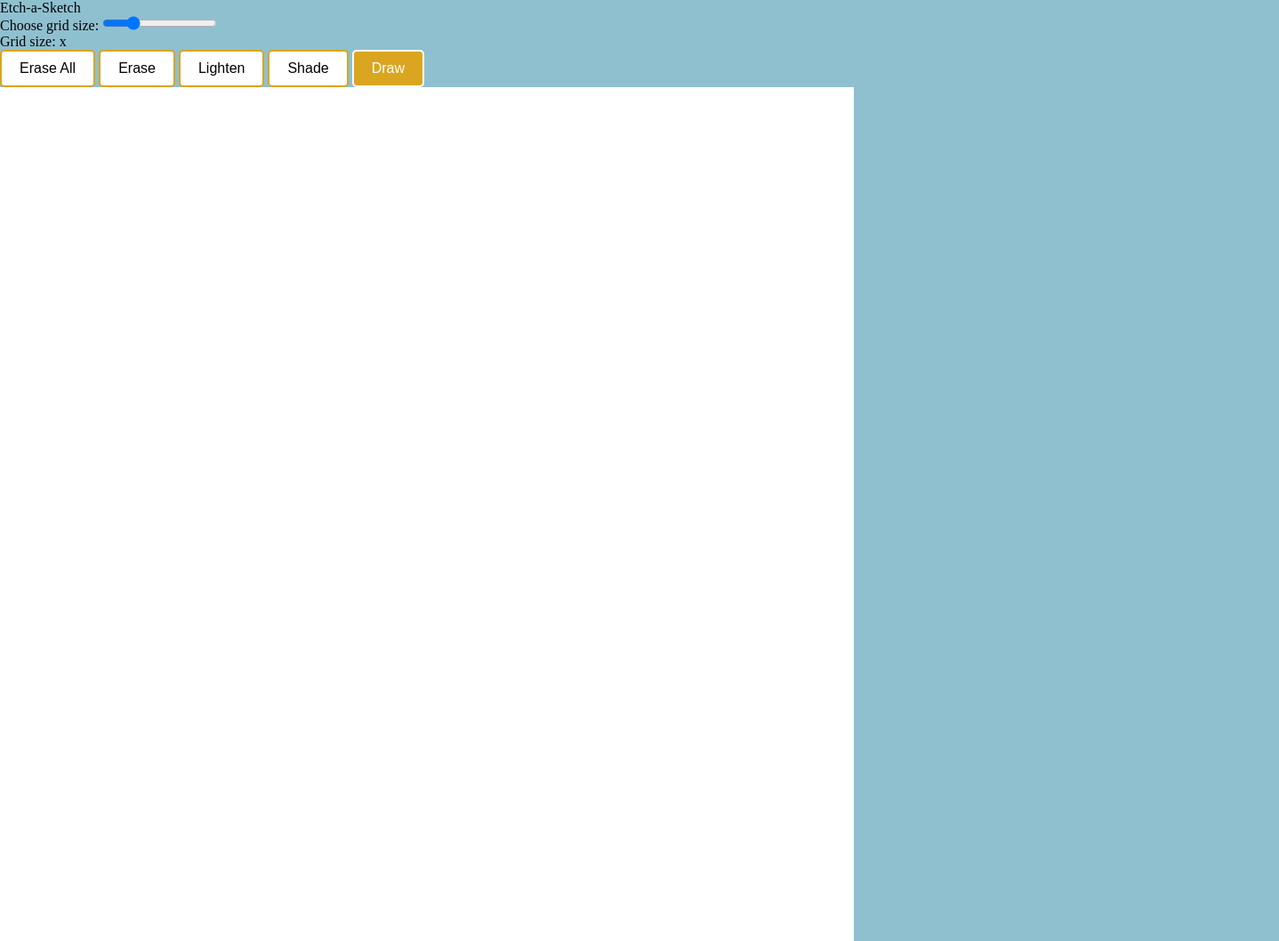
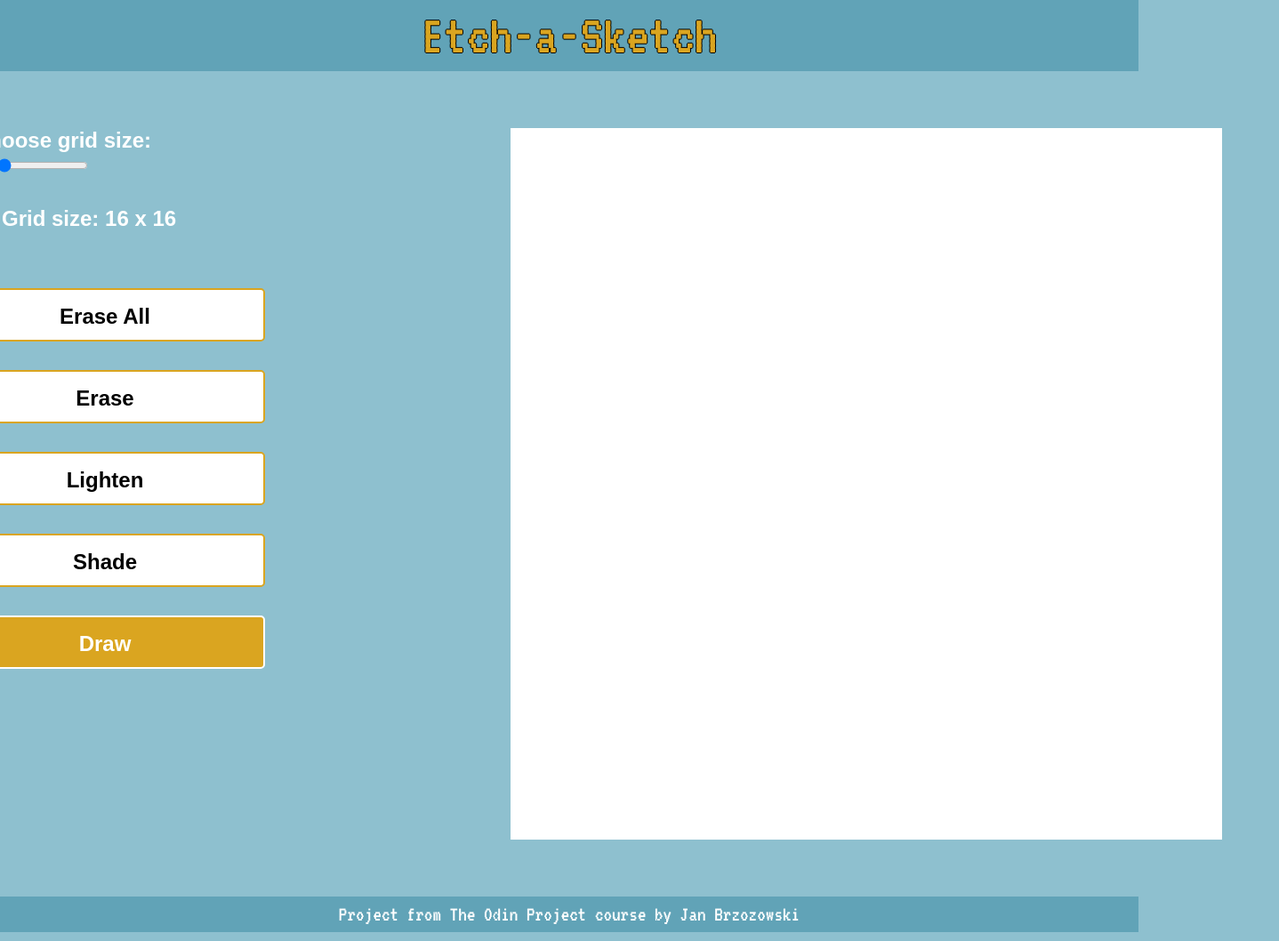
Before and after one commit to j-brzoz/odin-etch-a-sketch, a plain HTML site: page index.html in a window 1280 px wide. Shown: the whole page at 89% size, 1438 px wide, since content can reach past the window. Drawn offline with Linux system fonts and the light colour scheme.

Commit message:
designed website and fixed minor bugs

```diff
--- a/eas.js
+++ b/eas.js
@@ -30,7 +30,7 @@ function makeGrid(value, shades){
     square.classList.add('square');
     square.setAttribute('id', 'square')
 
-    let sizeOfSquare = 960 / value;
+    let sizeOfSquare = 800 / value;
 
     square.style.cssText = 'width: ' + sizeOfSquare + 'px; height: ' + sizeOfSquare + 'px;'
 
@@ -154,7 +154,6 @@ const draw = document.querySelector('#draw');
 eraseAll.addEventListener('click', () => {
     let gridElement = document.querySelectorAll('.square');
     for (let i = 0; i < gridElement.length; i++) {
-        //gridElement[i].setAttribute('style', 'background: white');
         gridElement[i].style.setProperty('background-color', 'white');
         shades[i] = 216;
     }
--- a/index.html
+++ b/index.html
@@ -4,19 +4,23 @@
         <meta charset="UTF-8">
         <title>Etch-a-Sketch</title>
         <link rel="stylesheet" href="style.css">
+        <link rel="stylesheet" href="https://fonts.googleapis.com/css?family=VT323">
         <script src="eas.js" defer></script>
     </head>
     <body>
-        <p class="header">Etch-a-Sketch</p>
+        <div class="header">
+            <p>Etch-a-Sketch</p>
+        </div>
         <div class="main">
+            <div class="left">
                 <div class="gridSize">
                     <label for="gridSize">Choose grid size:</label>
                     <input type="range" id="gridSize" value="16" name="gridSize" min="1" max="64" step="1" onmousemove="rangeValue(this.value)" onChange="range(this.value)">
                     <p class="showGridSize">
                         Grid size:
-                    <span id="rangeValue"></span>
+                        <span id="rangeValue">16</span>
                         x
-                    <span id="rangeValue"></span>
+                        <span id="rangeValue">16</span>
                     </p>
                 </div>
                 <div class="toolbar">
@@ -31,8 +35,11 @@
                     <input type="radio" id="draw" name="val" value="Draw" checked/>
                     <label for="draw">Draw</label>
                 </div>
-            <div id="grid"></div>
             </div>
-        <div class="footer"></div>
+            <div id="grid" style="padding: 64px"></div>
+        </div>
+        <div class="footer">
+            <p>Project from The Odin Project course by Jan Brzozowski</p>
+        </div>
     </body>
 </html>
--- a/style.css
+++ b/style.css
@@ -6,12 +6,50 @@
 
 body {
     background-color: rgb(142, 192, 207);
+    display: flex;
+    flex-direction: column;
+}
+
+.header {
+    font-size: 64px;
+    color: goldenrod;
+    font-family: VT323, sans-serif, Arial;
+    text-align: center;
+    text-shadow: -1px 0 black, 0 1px black, 1px 0 black, 0 -1px black;
+    background-color: rgb(97, 163, 183);
+    padding: 8px;
+}
+
+.main {
+    display: flex;
+    justify-content: center;
+    gap: 180px;
+}
+
+.left {
+    display: flex;
+    flex-direction: column;
+    padding-left: 64px;
+}
+
+.gridSize {
+    font-family: sans-serif, Arial;
+    font-size: 24px;
+    color: white;
+    padding: 64px;
+    padding-bottom: 0;
+    font-weight: 600;
+}
+
+.showGridSize {
+    margin: 32px;
 }
 
 .grid {
-    width: 960px;
+    width: 800px;
     display: flex;
     flex-direction: column;
+    padding-top: 64px;
 }
 
 .row {
@@ -20,8 +58,8 @@ body {
 
 .square {
     background-color: white;
-    width: 60px;
-    height: 60px;
+    width: 50px;
+    height: 50px;
 }
 
 .toolbar input[type="radio"] {
@@ -30,14 +68,21 @@ body {
 }
 
 .toolbar label {
-    display: inline-block;
+    display: flex;
+    flex-direction: column;
     background-color: rgb(255, 255, 255);
-    padding: 10px 20px;
     font-family: sans-serif, Arial;
-    font-size: 16px;
+    font-size: 24px;
     border: 2px solid goldenrod;
     border-radius: 5px;
     cursor: pointer;
+    text-align: center;
+    margin: 32px;
+    width: 360px;
+    height: 60px;
+    padding-top: 16px;
+    font-weight: 600;
+
 }
 
 .toolbar label:hover {
@@ -49,3 +94,12 @@ body {
     color:white;
     border:2px solid white;
 }
+
+.footer {
+    font-size: 24px;
+    color: white;
+    font-family: VT323, sans-serif, Arial;
+    text-align: center;
+    background-color: rgb(97, 163, 183);
+    padding: 8px;
+}
```
Lines whose indentation alone changed are shown as unchanged.
